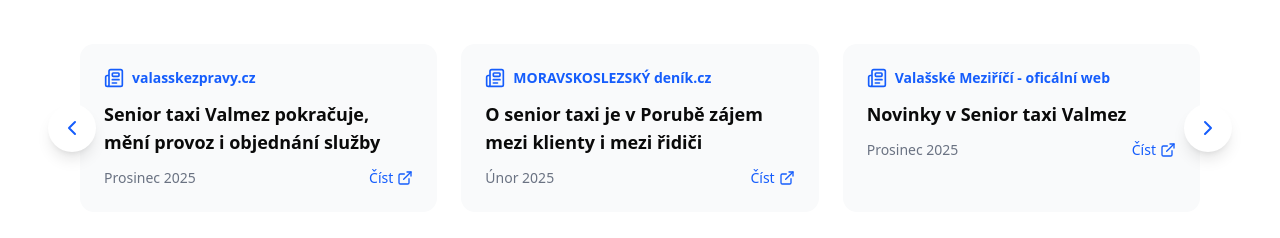
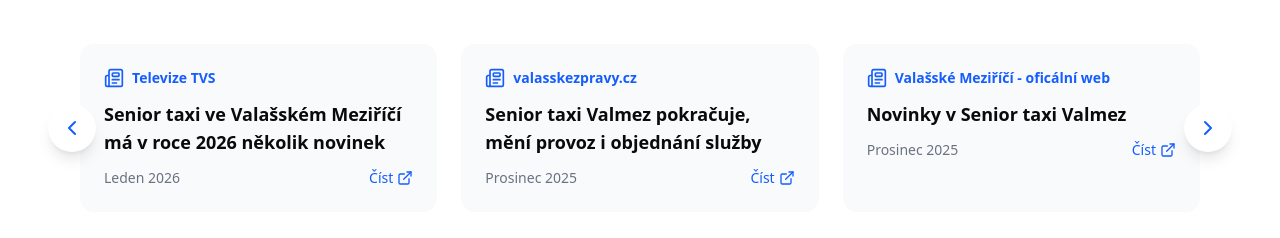
Before and after one commit to Agillis24/senior_taxi, a React (Vite) app: page / in a window 1280 px wide. Shown: the part 810-1048 px from the top of the page. Built offline with nearby package versions, Linux system fonts and the light colour scheme.

Commit message:
Update Media.tsx

```diff
--- a/src/components/Media.tsx
+++ b/src/components/Media.tsx
@@ -6,16 +6,16 @@ export function Media() {
 
   const articles = [
     {
+      title: 'Senior taxi ve Valašském Meziříčí má v roce 2026 několik novinek',
+      publication: 'Televize TVS',
+      date: 'Leden 2026',
+      url: 'https://itvs24.cz/valasske-mezirici/senior-taxi-ve-valasskem-mezirici-ma-v-roce-2026-nekolik-novinek',
+    },
+    {
       title: 'Senior taxi Valmez pokračuje, mění provoz i objednání služby',
       publication: 'valasskezpravy.cz',
       date: 'Prosinec 2025',
       url: 'https://valasskezpravy.cz/aktuality/senior-taxi-valmez-pokracuje-meni-provoz-i-objednani-sluzby/',
-    },
-    {
-      title: 'O senior taxi je v Porubě zájem mezi klienty i mezi řidiči',
-      publication: 'MORAVSKOSLEZSKÝ deník.cz',
-      date: 'Únor 2025',
-      url: 'https://moravskoslezsky.denik.cz/zpravy_region/ostrava-poruba-senior-taxi-sluzba-klienti-ridici-doprava-20250226.html',
     },
     {
       title: 'Novinky v Senior taxi Valmez',
@@ -30,16 +30,16 @@ export function Media() {
       url: 'https://polar.cz/index.php/zpravy/ostrava/ostrava-poruba/11000047942/senior-expres-poruba-ma-za-sebou-rekordni-rok-taxiky-najezdily-pres-62-000-km?cmpscreen',
     },
     {
-      title: 'Senior taxi ve Valašském Meziříčí má v roce 2026 několik novinek',
-      publication: 'Televize TVS',
-      date: 'Leden 2026',
-      url: 'https://itvs24.cz/valasske-mezirici/senior-taxi-ve-valasskem-mezirici-ma-v-roce-2026-nekolik-novinek',
-    },
-    {
       title: 'Senior Expres Poruba má za sebou rekordní rok. Taxíky najezdily přes 62 000 km',
       publication: 'Polar TV',
       date: 'Březen 2025',
       url: 'https://polar.cz/zpravy/ostrava/ostrava-mesto/11000047901/senior-expres-poruba-ma-za-sebou-rekordni-rok-taxiky-najezdily-pres-62-000-km?utm_source=www.seznam.cz&utm_medium=sekce-z-internetu',
+    },
+    {
+      title: 'O senior taxi je v Porubě zájem mezi klienty i mezi řidiči',
+      publication: 'MORAVSKOSLEZSKÝ deník.cz',
+      date: 'Únor 2025',
+      url: 'https://moravskoslezsky.denik.cz/zpravy_region/ostrava-poruba-senior-taxi-sluzba-klienti-ridici-doprava-20250226.html',
     },
   ];
 
```
